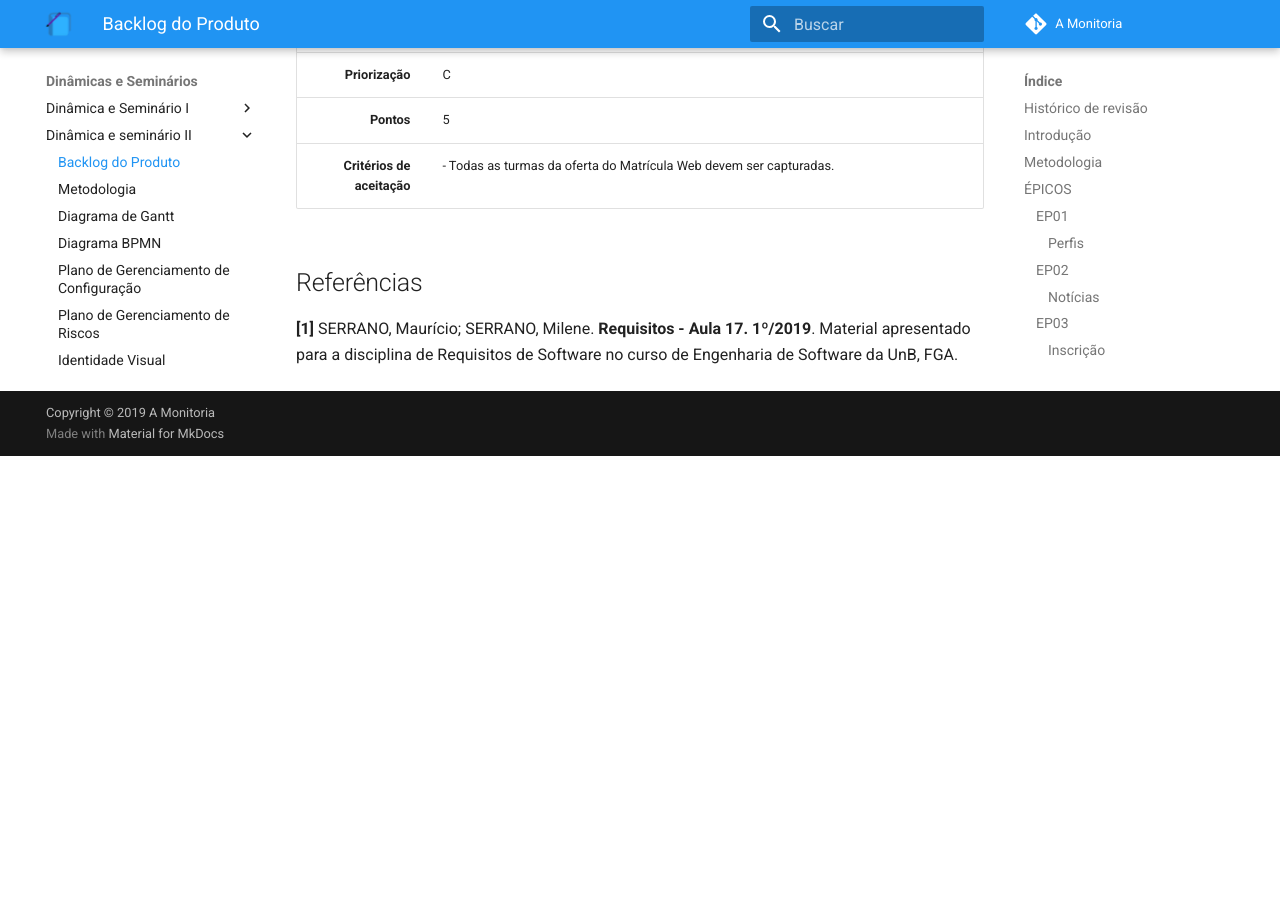
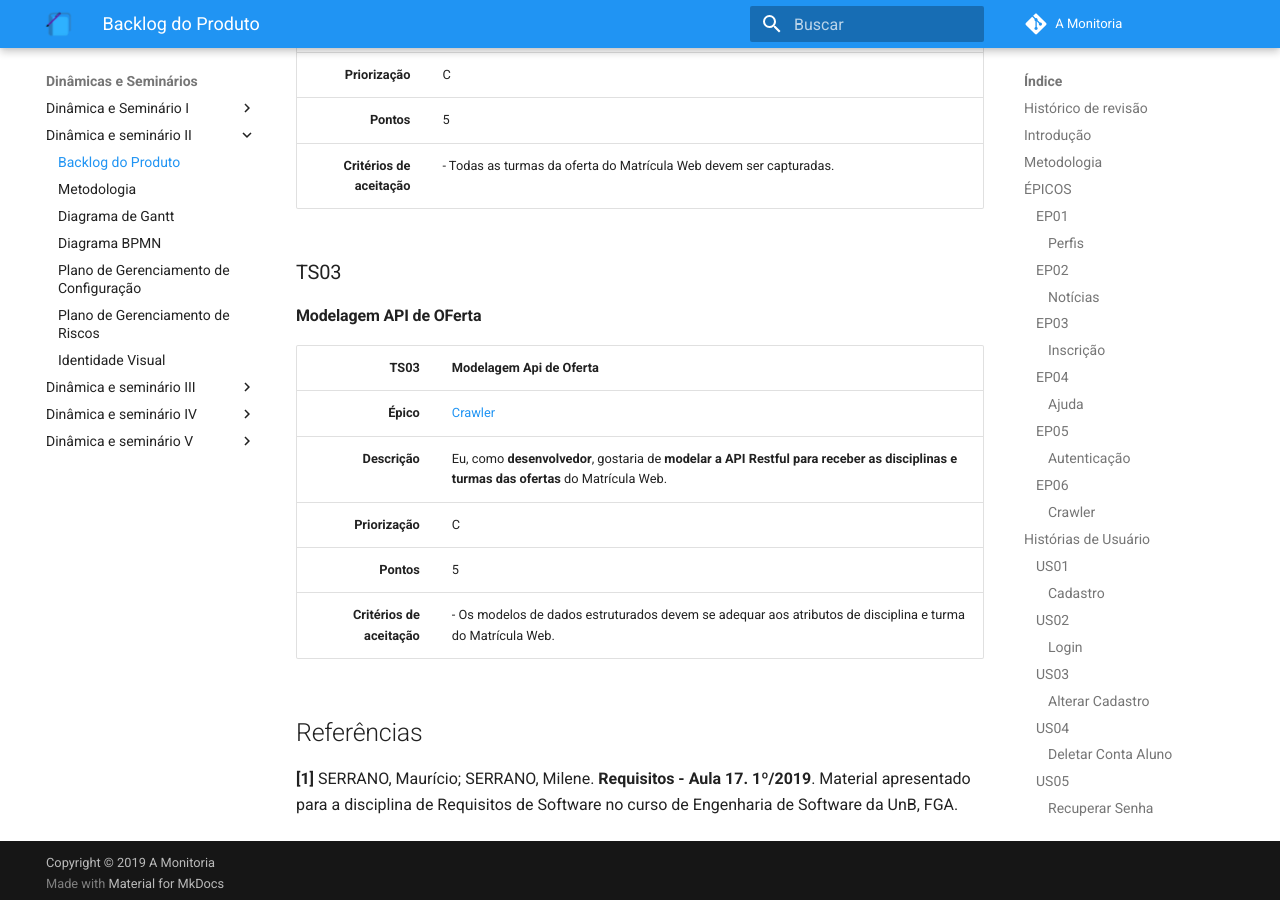
Before and after one commit to 2019-2-arquitetura-desenho/wiki, an MkDocs documentation site: the page built from docs/dinamica_seminario_II/backlog_do_produto.md, in a window 1280 px wide and 900 px high, scrolled down 16183 px. Built offline with MkDocs 1.6.1 and Material for MkDocs 9.7.7, drawn with Linux system fonts in a browser that asks for light colours; comment, search, counter and statistics services are not loaded; old or Windows-style settings are respelled for this version of MkDocs; before the commit the page ends 16639 px from its top, so only the background shows below that.

Commit message:
Adding TS03.
Signed-off-by: Rafael Makaha <rafael.makaha@gmail.com>

```diff
--- a/docs/dinamica_seminario_II/backlog_do_produto.md
+++ b/docs/dinamica_seminario_II/backlog_do_produto.md
@@ -414,6 +414,17 @@
 | **Pontos** | 5 |
 | **Critérios de aceitação** | - Todas as turmas da oferta do Matrícula Web devem ser capturadas. |
 
+### TS03
+#### Modelagem API de OFerta
+
+| TS03 | Modelagem Api de Oferta |
+| ---: | :---------- |
+| **Épico** | [Crawler](#ep06) |
+| **Descrição** | Eu, como **desenvolvedor**, gostaria de **modelar a API Restful para receber as disciplinas e turmas das ofertas** do Matrícula Web. |
+| **Priorização** | C |
+| **Pontos** | 5 |
+| **Critérios de aceitação** | - Os modelos de dados estruturados devem se adequar aos atributos de disciplina e turma do Matrícula Web. |
+
 
 ## Referências
 
```
